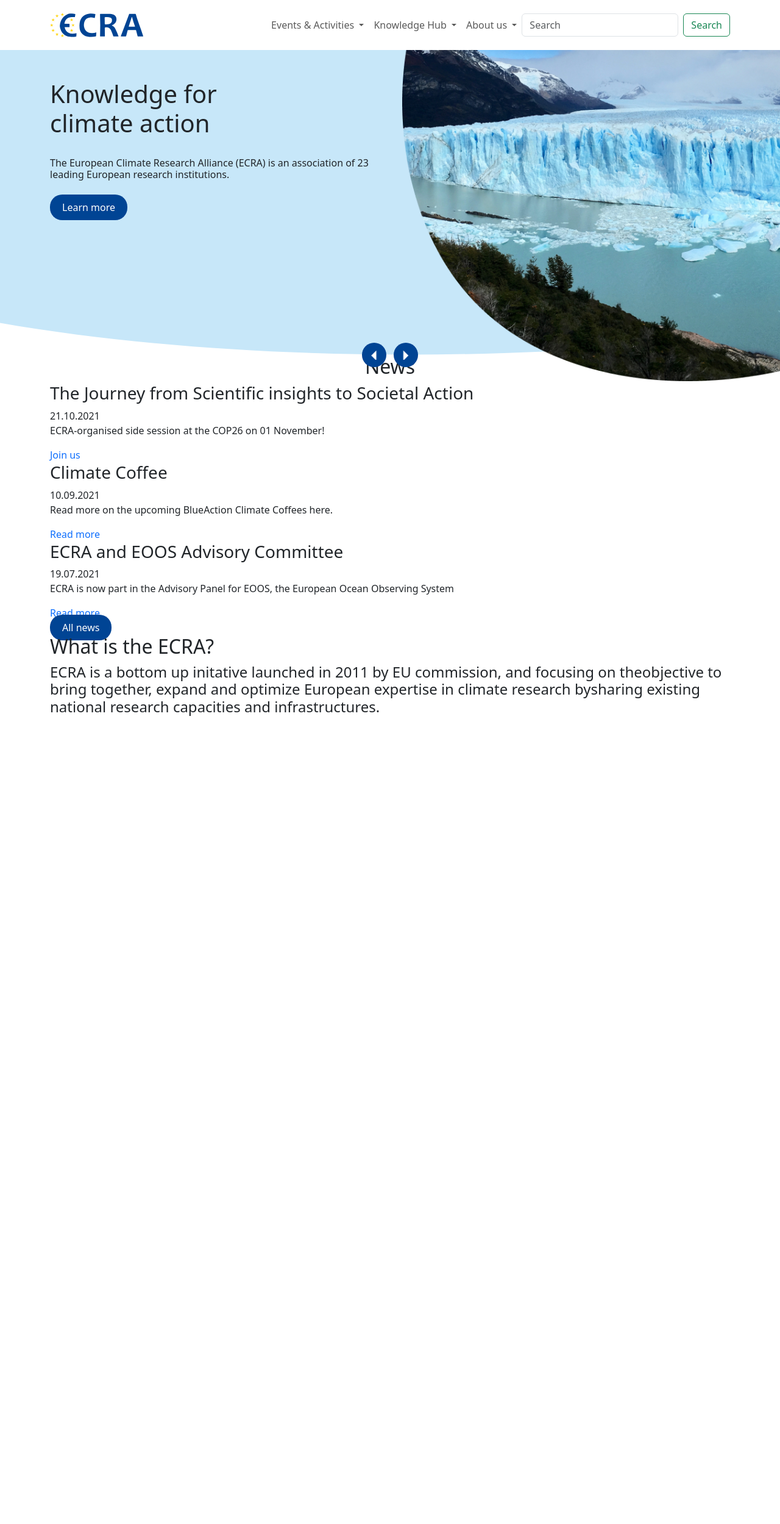
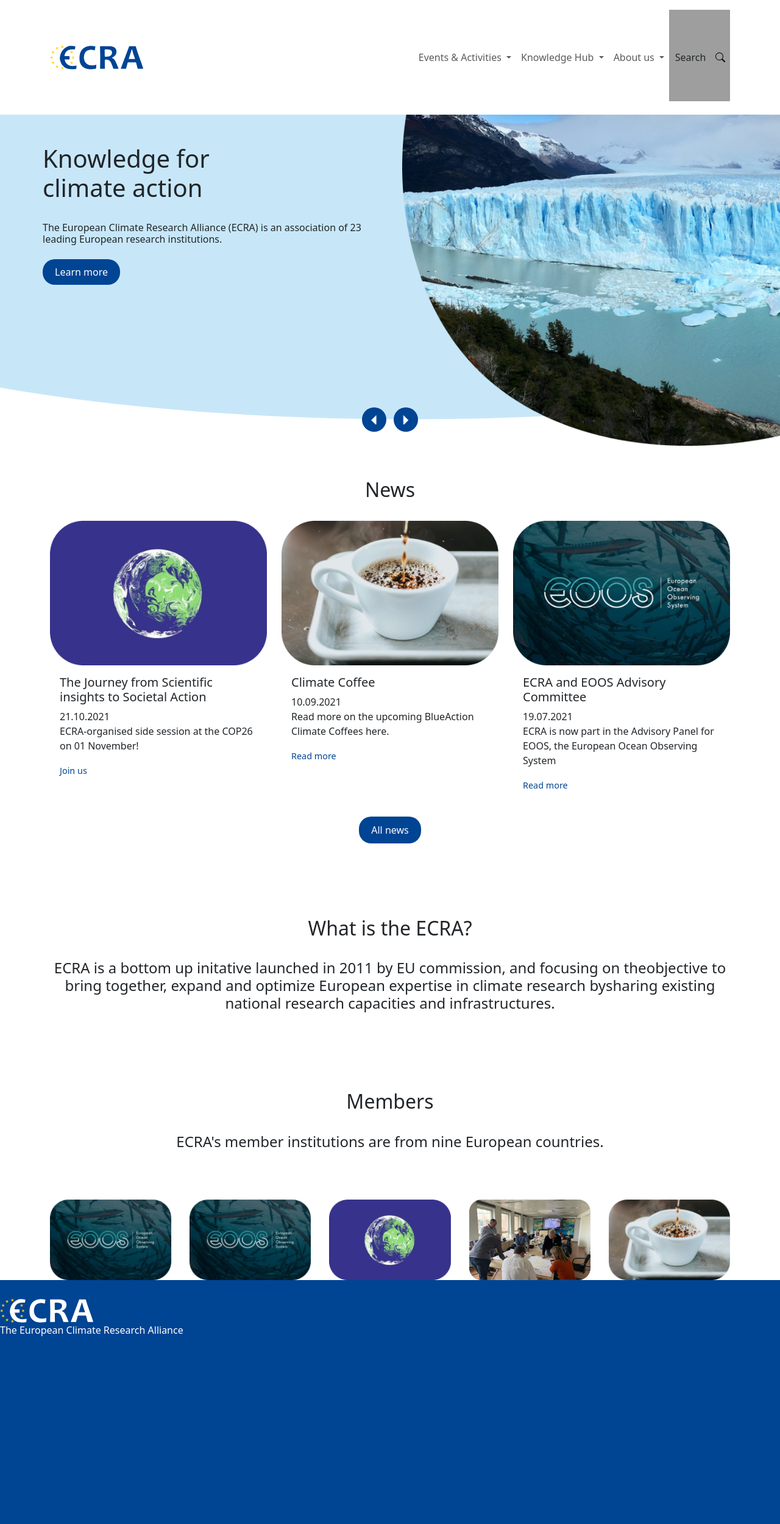
Before and after one commit to Proggery/ECRA, a PHP site: page / in a window 1280 px wide. Shown: the whole page at 61% size. Before the commit the page ends 1174 px from the top, so only its background shows below. Run offline with PHP 8.4, Linux system fonts and the light colour scheme; grey boxes are pictures that could not be loaded.

Commit message:
halb fertig

```diff
--- /dev/null
+++ b/assets/css/mediaquery.css
@@ -0,0 +1 @@
+/*# sourceMappingURL=mediaquery.css.map */
--- /dev/null
+++ b/assets/css/mediaquery.scss
@@ -0,0 +1,7 @@
+$screen-sm-max: 576px;
+
+@mixin sm {
+   @media (max-width: #{$screen-sm-max}) {
+       @content;
+   }
+}
--- a/assets/css/style.css
+++ b/assets/css/style.css
@@ -7,11 +7,70 @@ a {
   color: white;
   padding: 10px 20px;
   border-radius: 20px;
+  transition: 0.4s;
+}
+.primaryBtn:hover {
+  background: #e4ff1b;
+  color: black;
 }
 
 .secondaryBtn {
+  color: #004494;
+  font-size: 0.9rem;
+}
+
+nav .navContent {
+  position: relative;
+}
+nav .navContent .searchBtn {
+  position: relative;
+  cursor: pointer;
+}
+nav .navContent .searchBtn .searchBG {
+  width: 100px;
+}
+nav .navContent .searchBtn .searchText {
+  position: absolute;
+  top: 50%;
+  left: 35%;
+  transform: translate(-50%, -50%);
+}
+nav .navContent .searchBtn .searchIcon {
+  position: absolute;
+  top: 50%;
+  right: 0;
+  transform: translate(-50%, -50%);
+}
+nav .navContent .searchInput {
+  position: absolute;
+  top: 0;
+  right: 0;
+  display: flex;
+  height: 100%;
+}
+nav .navContent .searchInput input {
+  height: 100%;
+  width: 800px;
+  border: none;
   background: #004494;
+  position: relative;
+}
+nav .navContent .searchInput input::placeholder {
   color: white;
+}
+nav .navContent .searchInput .searchCloseBtn {
+  position: absolute;
+  top: 50%;
+  right: -30px;
+  transform: translate(-50%, -50%);
+  cursor: pointer;
+  padding: 10px;
+}
+nav .navContent .form-hidden {
+  display: none;
+}
+nav .navContent .form-visible {
+  display: block;
 }
 
 .carousel {
@@ -26,9 +85,29 @@ a {
 .carousel .carousel-item-left h1 {
   width: 300px;
 }
+@media (max-width: 576px) {
+  .carousel .carousel-item-left h1 {
+    font-size: 3.3rem;
+  }
+}
 .carousel .carousel-item-left h4 {
   font-size: 1rem;
   font-weight: 300;
+}
+@media (max-width: 576px) {
+  .carousel .carousel-item-left h4 {
+    padding: 0 60px;
+    font-size: 1.2rem;
+    color: white;
+    background: rgba(0, 0, 0, 0.5);
+    margin: 0 30px;
+  }
+}
+@media (max-width: 576px) {
+  .carousel .carousel-item-left {
+    background: url("../ecra-assets/Images/Startseite/header-image.png");
+    background-position-x: -50px;
+  }
 }
 .carousel .carousel-item-rigth {
   position: relative;
@@ -52,6 +131,12 @@ a {
   border-radius: 50%;
   position: absolute;
   top: 100%;
+}
+@media (max-width: 576px) {
+  .carousel .carousel-control-prev,
+  .carousel .carousel-control-next {
+    display: none;
+  }
 }
 .carousel .carousel-control-prev {
   left: 48%;
@@ -78,4 +163,15 @@ a {
   transform: translate(-50%, -50%);
   width: 0.6rem;
   height: 1rem;
+}
+
+.card {
+  border: none;
+}
+
+footer {
+  height: 400px;
+  padding: 30px 0;
+  background: #004494;
+  color: white;
 }/*# sourceMappingURL=style.css.map */
--- a/assets/css/style.scss
+++ b/assets/css/style.scss
@@ -1,3 +1,5 @@
+@import "./mediaquery.scss";
+
 //--- GLOBALS ---
 a {
   text-decoration: none;
@@ -7,15 +9,93 @@ a {
   color: white;
   padding: 10px 20px;
   border-radius: 20px;
+  transition: 0.4s;
+
+  &:hover {
+    background: #e4ff1b;
+    color: black;
+  }
 }
 .secondaryBtn {
-    background: #004494;
-    color: white;
+  color: #004494;
+  font-size: 0.9rem;
 }
 
 //--- NAVBAR ---
+nav {
+  .navContent {
+    position: relative;
+
+    .searchBtn {
+      position: relative;
+      cursor: pointer;
+
+      .searchBG {
+        width: 100px;
+      }
+
+      .searchText {
+        position: absolute;
+        top: 50%;
+        left: 35%;
+        transform: translate(-50%, -50%);
+      }
+      .searchIcon {
+        position: absolute;
+        top: 50%;
+        right: 0;
+        transform: translate(-50%, -50%);
+      }
+    }
+
+    .searchInput {
+      position: absolute;
+      top: 0;
+      right: 0;
+      display: flex;
+      height: 100%;
+
+      input {
+        height: 100%;
+        width: 800px;
+        border: none;
+        background: #004494;
+        position: relative;
+
+        // &:before {
+        //     content: "";
+        //     position: absolute;
+        //     width: 400px;
+        //     height: 10px;
+        //     background: white;
+        //     top: 10px;
+        //     left: 0;
+        // }
+
+        &::placeholder {
+          color: white;
+        }
+      }
+
+      .searchCloseBtn {
+        position: absolute;
+        top: 50%;
+        right: -30px;
+        transform: translate(-50%, -50%);
+        cursor: pointer;
+        padding: 10px;
+      }
+    }
+
+    .form-hidden {
+      display: none;
+    }
+    .form-visible {
+      display: block;
+    }
+  }
+}
 //--- NAVBAR END ---
-
 //--- CAROUSEL ---
 .carousel {
   background: url("../ecra-assets/Vector/vector-1.svg");
@@ -29,11 +109,27 @@ a {
     }
     h1 {
       width: 300px;
+
+      @include sm {
+        font-size: 3.3rem;
+      }
     }
 
     h4 {
       font-size: 1rem;
       font-weight: 300;
+
+      @include sm {
+        padding: 0 60px;
+        font-size: 1.2rem;
+        color: white;
+        background: rgba($color: #000000, $alpha: 0.5);
+        margin: 0 30px;
+      }
+    }
+    @include sm {
+      background: url("../ecra-assets/Images/Startseite/header-image.png");
+      background-position-x: -50px;
     }
   }
   .carousel-item-rigth {
@@ -60,6 +156,10 @@ a {
     border-radius: 50%;
     position: absolute;
     top: 100%;
+
+    @include sm {
+      display: none;
+    }
   }
 
   .carousel-control-prev {
@@ -93,3 +193,16 @@ a {
   }
 }
 //--- CAROUSEL END ---
+//--- NEWS ---
+.card {
+  border: none;
+}
+//--- NEWS END ---
+//--- FOOTER ---
+footer {
+  height: 400px;
+  padding: 30px 0;
+  background: #004494;
+  color: white;
+}
+//--- FOOTER END ---
--- a/index.html
+++ b/index.html
@@ -4,6 +4,10 @@
     <meta charset="UTF-8" />
     <meta http-equiv="X-UA-Compatible" content="IE=edge" />
     <meta name="viewport" content="width=device-width, initial-scale=1.0" />
+    <link
+      rel="stylesheet"
+      href="https://cdn.jsdelivr.net/npm/swiper@9/swiper-bundle.min.css"
+    />
     <link
       href="https://cdn.jsdelivr.net/npm/bootstrap@5.3.0-alpha3/dist/css/bootstrap.min.css"
       rel="stylesheet"
@@ -24,8 +28,8 @@
       <div class="container-fluid">
         <div class="row">
           <!-- NAVBAR -->
-          <nav class="navbar navbar-expand-lg py-3">
-            <div class="container">
+          <nav class="navbar navbar-expand-lg p-0">
+            <div class="navContent container py-3">
               <a class="navbar-brand" href="#">
                 <img
                   src="./assets/ecra-assets/ecra-logo-nachbau-präsentation 2.svg"
@@ -118,19 +122,27 @@
                 </ul>
 
                 <form class="d-flex" role="search">
+                  <div class="searchInput form-hidden">
                     <input
                       class="form-control me-2"
                       type="search"
                       placeholder="Search"
                       aria-label="Search"
                     />
-                  <button
-                    id="searchBtn"
-                    class="btn btn-outline-success"
-                    type="submit"
-                  >
-                    Search
-                  </button>
+                    <span class="searchCloseBtn">x</span>
+                  </div>
+                  <div class="searchBtn">
+                    <embed
+                      class="searchBG"
+                      src="./assets//ecra-assets/Vector/vector-2.svg"
+                    />
+                    <span class="searchText">Search</span>
+                    <img
+                      class="searchIcon"
+                      src="./assets/img/search.svg"
+                      alt="search"
+                    />
+                  </div>
                 </form>
               </div>
             </div>
@@ -141,18 +153,27 @@
             <div class="carousel-inner">
               <div class="container py-5">
                 <div class="row">
-                  <div class="carousel-item active">
+                  <div class="carousel-item active p-0">
                     <div class="d-flex">
-                      <div class="carousel-item-left col-6">
-                        <h1>Knowledge for climate action</h1>
-                        <h4 class="py-4">
+                      <div
+                        class="carousel-item-left col-md-6 d-flex flex-column d-md-block"
+                      >
+                        <h1 class="text-center text-md-start mx-auto mx-md-0">
+                          Knowledge for climate action
+                        </h1>
+                        <h4 class="text-center text-md-start py-5 py-md-4">
                           The European Climate Research Alliance (ECRA) is an
                           association of 23 leading European research
                           institutions.
                         </h4>
-                        <a class="primaryBtn" href="#"> Learn more </a>
+                        <a
+                          class="primaryBtn mx-auto mx-md-0 mt-4 mt-md-0"
+                          href="#"
+                        >
+                          Learn more
+                        </a>
                       </div>
-                      <div class="carousel-item-rigth col-6">
+                      <div class="carousel-item-rigth col-md-6">
                         <img
                           src="./assets/ecra-assets/Images/Startseite/header-image.png"
                           alt="header img"
@@ -161,7 +182,7 @@
                     </div>
                   </div>
 
-                  <div class="carousel-item">
+                  <div class="carousel-item p-0">
                     <div class="d-flex">
                       <div class="carousel-item-left col-6">
                         <span class="event">EVENT</span>
@@ -172,7 +193,12 @@
                           corresponding mail. Information mail:
                           info@ecra-climate.eu
                         </h4>
-                        <a class="primaryBtn" href="#"> Send mail </a>
+                        <a
+                          class="primaryBtn mx-auto mx-md-0 mt-4 mt-md-0"
+                          href="#"
+                        >
+                          Send mail
+                        </a>
                       </div>
                       <div class="carousel-item-rigth col-6">
                         <img
@@ -218,44 +244,79 @@
       </div>
     </header>
     <main>
-      <section>
+      <section class="mt-5 pt-5 pb-4">
         <h2 class="text-center">News</h2>
       </section>
       <section class="container">
         <div class="row">
-          <div>
-            <h3>The Journey from Scientific insights to Societal Action</h3>
+          <div class="col-md-4">
+            <div class="card">
+              <img
+                src="./assets/ecra-assets/Images/Startseite/image-2.png"
+                class="card-img-top"
+                alt="image-2.png"
+              />
+              <div class="card-body">
+                <h5 class="card-title">
+                  The Journey from Scientific insights to Societal Action
+                </h5>
                 <span> 21.10.2021 </span>
-            <p>ECRA-organised side session at the COP26 on 01 November!</p>
-            <a href="#">Join us</a>
+                <p class="card-text">
+                  ECRA-organised side session at the COP26 on 01 November!
+                </p>
+                <a class="secondaryBtn" href="#">Join us</a>
+              </div>
+            </div>
           </div>
 
-          <div>
-            <h3>Climate Coffee</h3>
+          <div class="col-md-4">
+            <div class="card">
+              <img
+                src="./assets/ecra-assets/Images/Startseite/image.png"
+                class="card-img-top"
+                alt="image-1.png"
+              />
+              <div class="card-body">
+                <h5 class="card-title">Climate Coffee</h5>
                 <span> 10.09.2021 </span>
-            <p>Read more on the upcoming BlueAction Climate Coffees here.</p>
-            <a href="#">Read more</a>
+
+                <p class="card-text">
+                  Read more on the upcoming BlueAction Climate Coffees here.
+                </p>
+                <a class="secondaryBtn" href="#">Read more</a>
+              </div>
+            </div>
           </div>
 
-          <div>
-            <h3>ECRA and EOOS Advisory Committee</h3>
+          <div class="col-md-4">
+            <div class="card">
+              <img
+                src="./assets/ecra-assets/Images/Startseite/image-1.png"
+                class="card-img-top"
+                alt="image-1.png"
+              />
+              <div class="card-body">
+                <h5 class="card-title">ECRA and EOOS Advisory Committee</h5>
                 <span> 19.07.2021 </span>
-            <p>
+
+                <p class="card-text">
                   ECRA is now part in the Advisory Panel for EOOS, the European
                   Ocean Observing System
                 </p>
-            <a href="#">Read more</a>
+                <a class="secondaryBtn" href="#">Read more</a>
               </div>
             </div>
-        <div>
+          </div>
+        </div>
+        <div class="mb-5 py-4 d-flex justify-content-center">
           <a class="primaryBtn" href="">All news</a>
         </div>
       </section>
 
-      <section class="container">
+      <section class="container py-5">
         <div class="row">
-          <h2>What is the ECRA?</h2>
-          <h4>
+          <h2 class="text-center">What is the ECRA?</h2>
+          <h4 class="text-center py-4">
             ECRA is a bottom up initative launched in 2011 by EU commission, and
             focusing on theobjective to bring together, expand and optimize
             European expertise in climate research bysharing existing national
@@ -263,8 +324,109 @@
           </h4>
         </div>
       </section>
+
+      <section class="container py-5">
+        <div class="row d-flex">
+          <h2 class="text-center">Members</h2>
+          <h4 class="text-center py-4">
+            ECRA's member institutions are from nine European countries.
+          </h4>
+        </div>
+      </section>
+
+      <!-- Swiper -->
+      <section class="container">
+        <div class="row">
+          <div class="swiper mySwiper">
+            <div class="swiper-wrapper">
+              <div class="swiper-slide">
+                <img
+                  class="img-fluid"
+                  src="./assets/ecra-assets/Images/Startseite/image-1.png"
+                  alt=""
+                />
+              </div>
+              <div class="swiper-slide">
+                <img
+                  class="img-fluid"
+                  src="./assets/ecra-assets/Images/Startseite/image-1.png"
+                  alt=""
+                />
+              </div>
+              <div class="swiper-slide">
+                <img
+                  class="img-fluid"
+                  src="./assets/ecra-assets/Images/Startseite/image-2.png"
+                  alt=""
+                />
+              </div>
+              <div class="swiper-slide">
+                <img
+                  class="img-fluid"
+                  src="./assets/ecra-assets/Images/Startseite/3_2.png"
+                  alt=""
+                />
+              </div>
+              <div class="swiper-slide">
+                <img
+                  class="img-fluid"
+                  src="./assets/ecra-assets/Images/Startseite/image.png"
+                  alt=""
+                />
+              </div>
+              <div class="swiper-slide">
+                <img
+                  class="img-fluid"
+                  src="./assets/ecra-assets/Images/Startseite/image-2.png"
+                  alt=""
+                />
+              </div>
+              <div class="swiper-slide">
+                <img
+                  class="img-fluid"
+                  src="./assets/ecra-assets/Images/Startseite/image-2.png"
+                  alt=""
+                />
+              </div>
+              <div class="swiper-slide">
+                <img
+                  class="img-fluid"
+                  src="./assets/ecra-assets/Images/Startseite/3_2.png"
+                  alt=""
+                />
+              </div>
+              <div class="swiper-slide">
+                <img
+                  class="img-fluid"
+                  src="./assets/ecra-assets/Images/Startseite/image.png"
+                  alt=""
+                />
+              </div>
+              <div class="swiper-slide">
+                <img
+                  class="img-fluid"
+                  src="./assets/ecra-assets/Images/Startseite/image-2.png"
+                  alt=""
+                />
+              </div>
+            </div>
+            <div class="swiper-pagination"></div>
+          </div>
+        </div>
+      </section>
     </main>
-    <footer></footer>
+    <footer>
+      <a class="navbar-brand" href="#">
+        <img
+          src="./assets/ecra-assets/ecra-logo-nachbau-präsentation 1.svg"
+          alt=""
+        />
+      </a>
+      <p>The European Climate Research Alliance</p>
+    </footer>
+
+    <!-- Swiper JS -->
+    <script src="https://cdn.jsdelivr.net/npm/swiper@9/swiper-bundle.min.js"></script>
 
     <script src="./assets/js/script.js"></script>
   </body>
```
Also changed, not shown: assets/js/script.js (+26 -3 lines), assets/img/search.svg (added), 2 other files. Lines whose indentation alone changed are shown as unchanged.
